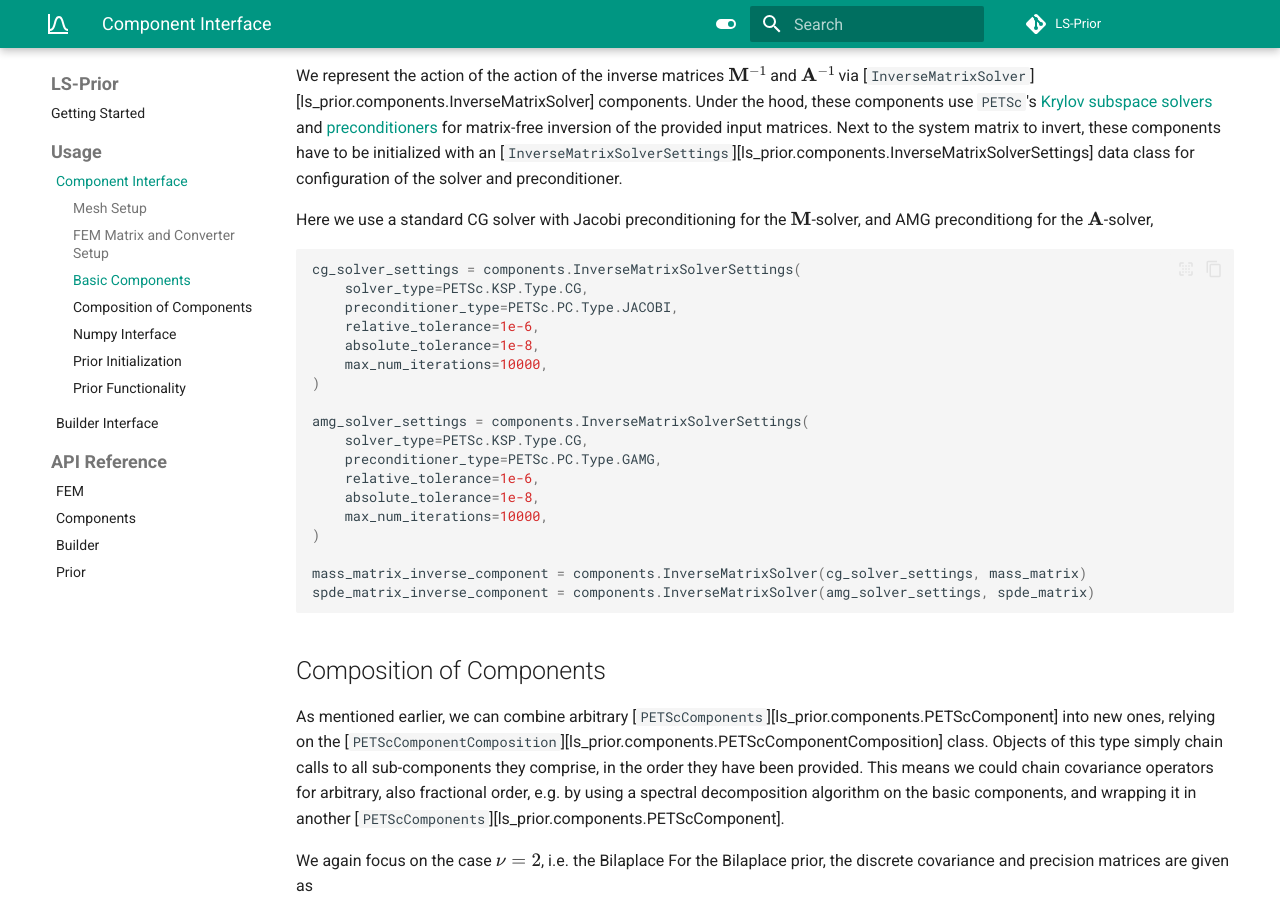
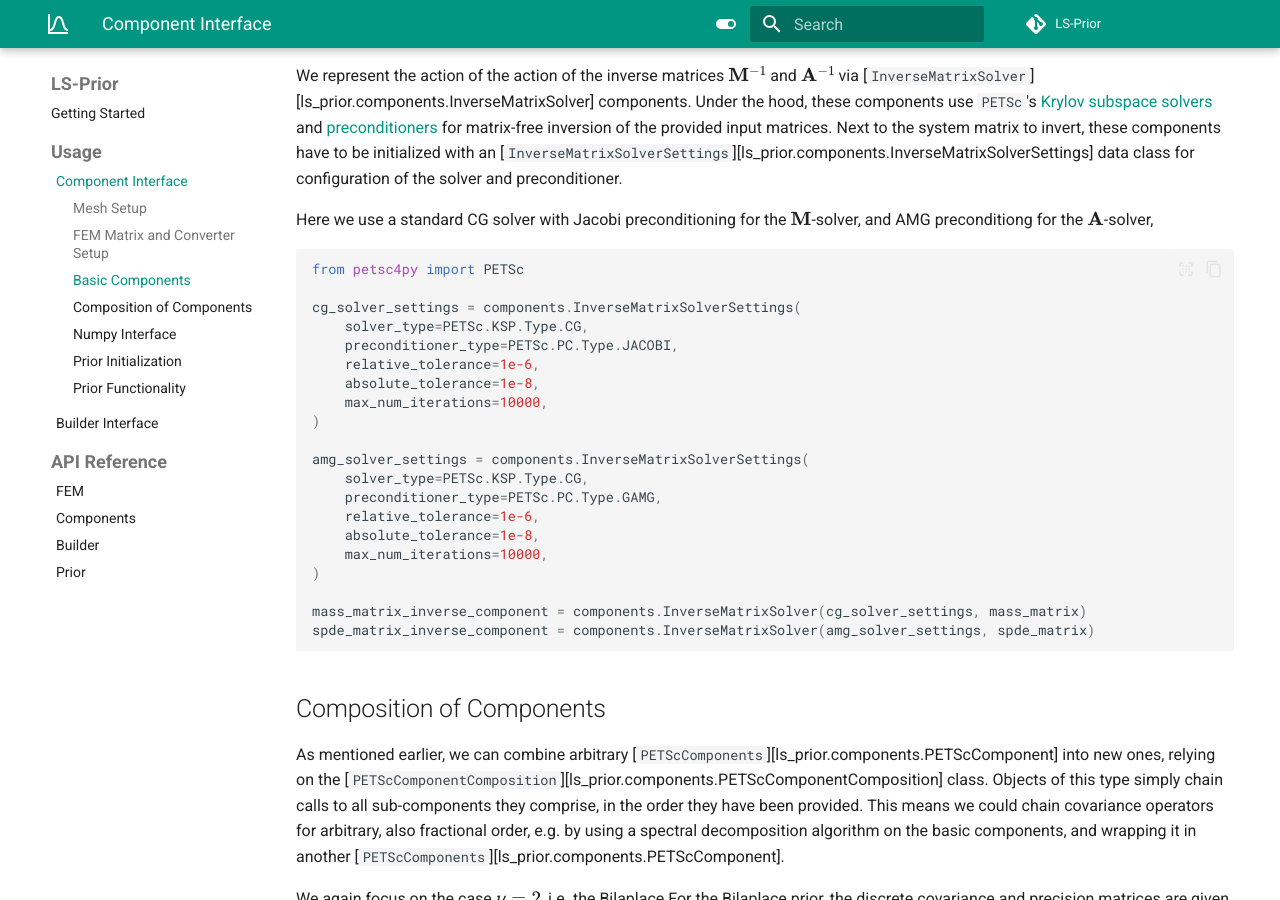
Before and after one commit to UQatKIT/LS-Prior, an MkDocs documentation site: the page built from docs/usage/components.md, in a window 1280 px wide and 900 px high, scrolled down 3029 px. Built offline with MkDocs 1.6.1 and Material for MkDocs 9.7.7, drawn with Linux system fonts in a browser that asks for light colours; comment, search, counter and statistics services are not loaded; some of the changed text lies outside the part shown.

Commit message:
docs: add missing imports in components tutorial

````diff
--- a/docs/usage/components.md
+++ b/docs/usage/components.md
@@ -130,6 +130,8 @@ We represent the action of the action of the inverse matrices $\mathbf{M}^{-1}$
 Here we use a standard CG solver with Jacobi preconditioning for the $\mathbf{M}$-solver, and AMG preconditiong for the $\mathbf{A}$-solver,
 
 ```py
+from petsc4py import PETSc
+
 cg_solver_settings = components.InverseMatrixSolverSettings(
     solver_type=PETSc.KSP.Type.CG,
     preconditioner_type=PETSc.PC.Type.JACOBI,
@@ -245,7 +247,10 @@ sample = bilaplace_prior.generate_sample()
 ```
 
 Let us also plot the sample:
+
 ```py
+import matplotlib.pyplot as plt
+
 vertices = mesh.geometry.x
 simplices = mesh.geometry.dofmap
 
````
